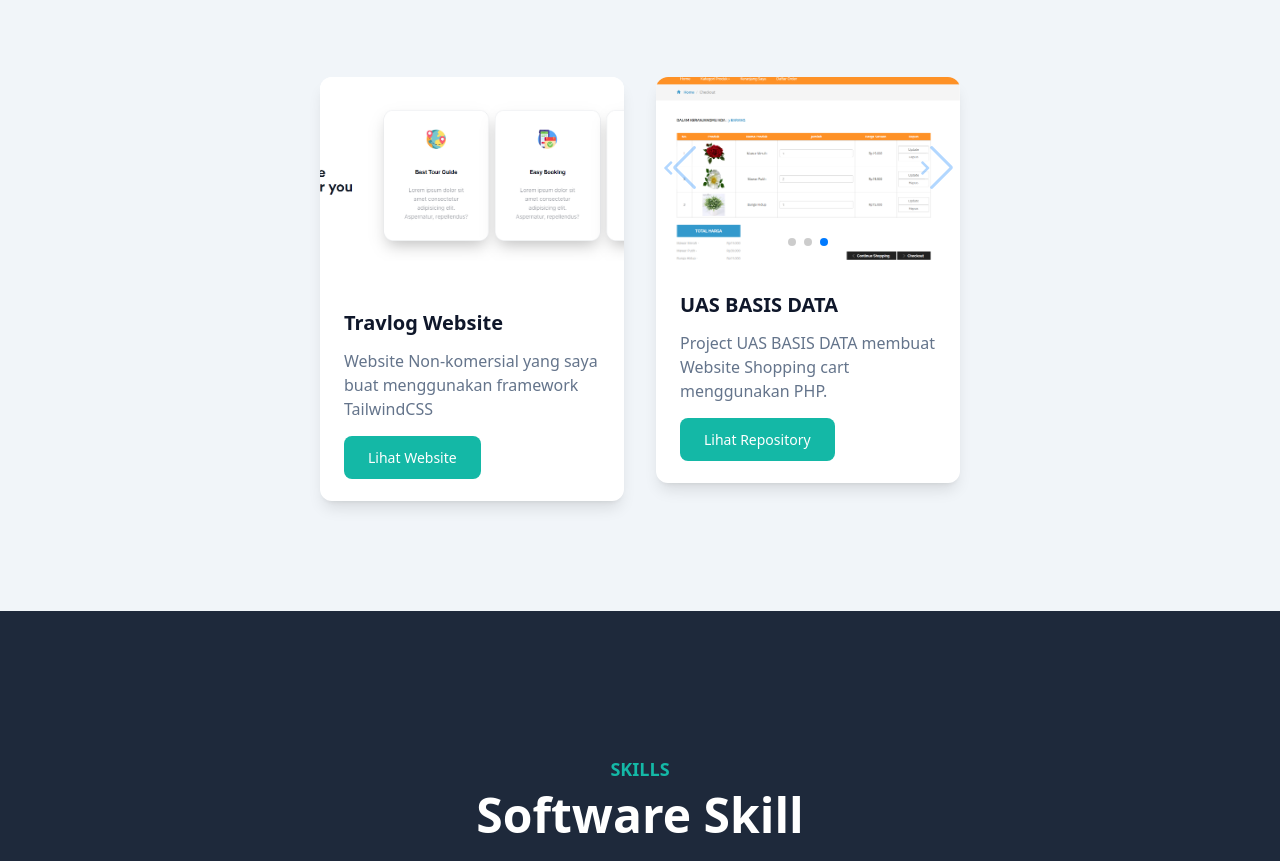
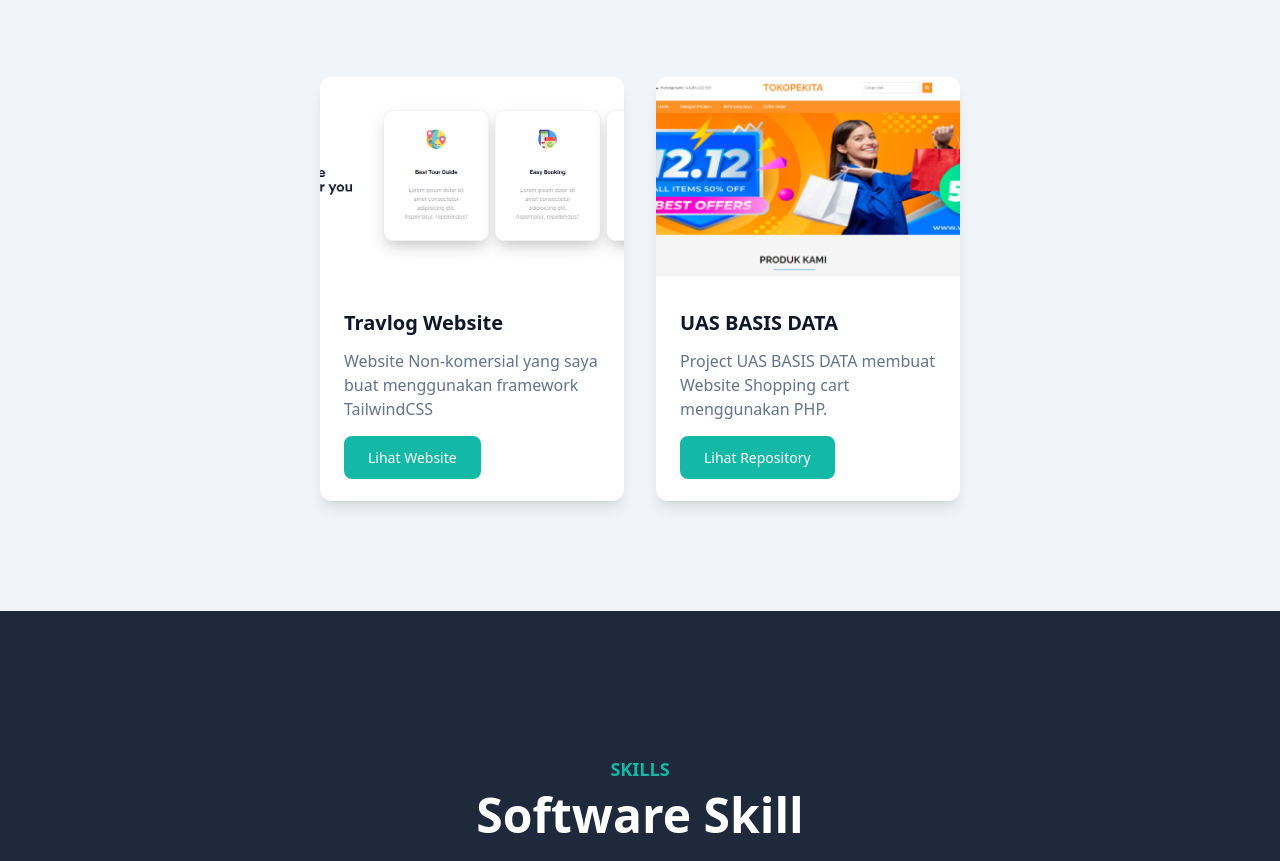
Before and after one commit to jonathanlael9/portofolio-jonathanlaelaruan, a website: page index.html in a window 1280 px wide. Shown: the part 3859-4720 px from the top of the page. Drawn offline with nearby package versions, Linux system fonts and the light colour scheme.

Commit message:
update last

```diff
--- a/index.html
+++ b/index.html
@@ -269,7 +269,7 @@ if (localStorage.theme === 'dark' || (!('theme' in localStorage) && window.match
         </div>
 
         <!-- start card -->
-        <div class="w-fit px-4 py-4 flex gap-4 break-before-page justify-center xl:w-10/12 xl:mx-auto" data-aos="zoom-in" data-aos-duration="500" data-aos-delay="500">
+        <div class="w-fit px-4 py-4 flex gap-4 break-before-page justify-center xl:w-10/12 xl:mx-auto flex-wrap" data-aos="zoom-in" data-aos-duration="500" data-aos-delay="500">
           <div class="w-full px-4 lg:w-1/2 xl:w-1/3" data-aos="zoom-in" data-aos-duration="500" data-aos-delay="500">
             <div class="card bg-white rounded-xl shadow-lg overflow-hidden mb-10 dark:bg-slate-800">
               <img src="img/travlog2.png" class="w-full" alt="">
@@ -282,16 +282,7 @@ if (localStorage.theme === 'dark' || (!('theme' in localStorage) && window.match
           </div>
           <div class="w-full px-4 lg:w-1/2 xl:w-1/3" data-aos="zoom-in" data-aos-duration="500" data-aos-delay="500">
             <div class="card bg-white rounded-xl shadow-lg overflow-hidden mb-10 dark:bg-slate-800">
-              <div class="swiper mySwiper">
-                <div class="swiper-wrapper">
-                  <div class="swiper-slide"><img src="img/tokopekita.png" alt="Image 1"></div>
-                  <div class="swiper-slide"><img src="img/tokopekita2.png" alt="Image 2"></div>
-                  <div class="swiper-slide"><img src="img/tokopekita3.png" alt="Image 2"></div>
-                </div>
-                <div class="swiper-pagination"></div>
-                <div class="swiper-button-prev"><i class="fas fa-chevron-left"></i></div>
-                <div class="swiper-button-next"><i class="fas fa-chevron-right"></i></div>
-              </div>
+              <img src="img/tokopekita.png" class="w-full" alt="">
               <div class="py-8 px-6">
                 <h3><a href="https://drive.google.com/file/d/1hVzV8FNME_Gy2WMONgU6qc1vzJE1vm_O/view?usp=sharing" target="_blank" class="block mb-3 font-semibold text-xl text-dark hover:text-primary truncate dark:text-white">UAS BASIS DATA</a></h3>
                 <p class="font-medium text-base text-secondary mb-6">Project UAS BASIS DATA membuat Website Shopping cart menggunakan PHP.</p>
```
